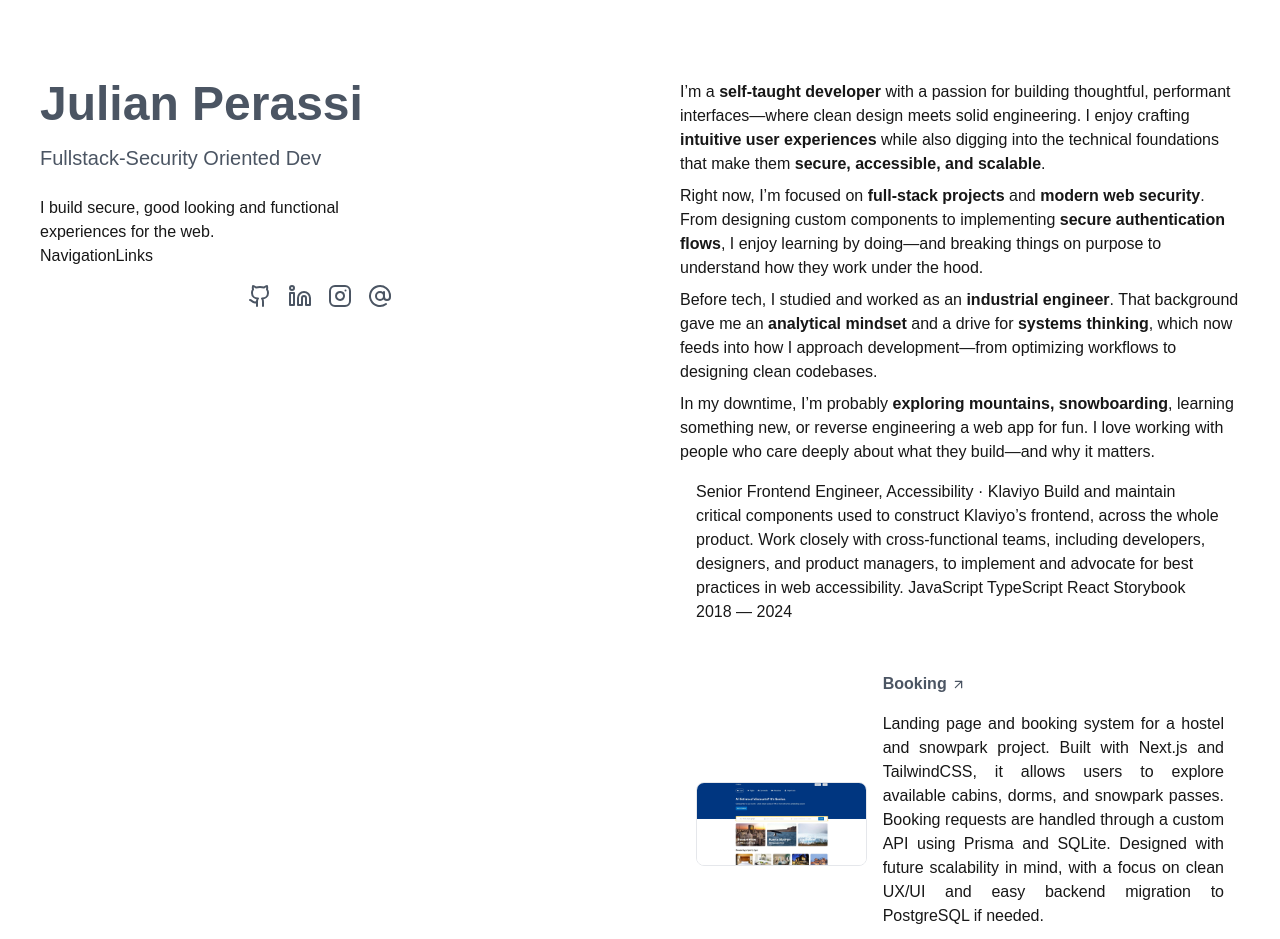
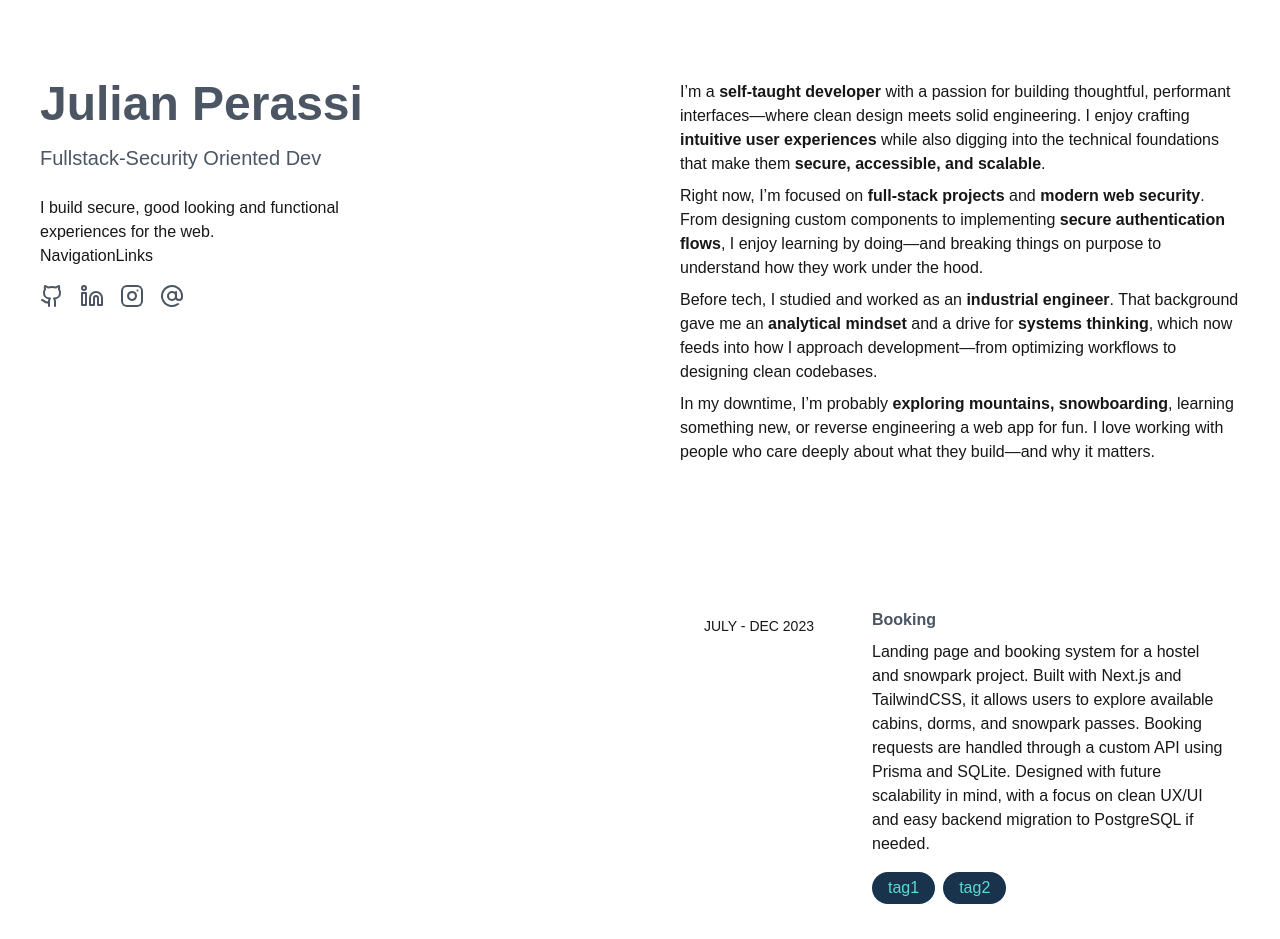
Before and after one commit to perassijulian/portfolio, a Next.js app: page / in a window 1280 px wide. Shown: the top 939 px of the page. Built offline with nearby package versions, Linux system fonts and the light colour scheme.

Commit message:
Experience component

```diff
--- a/components/ContactLinks.tsx
+++ b/components/ContactLinks.tsx
@@ -2,7 +2,7 @@ import { AtSign, Github, Instagram, Linkedin } from "lucide-react";
 
 export default function ContactLinks() {
   return (
-    <div className="flex items-center justify-center gap-4 mt-4">
+    <div className="flex items-center gap-4 mt-4">
       <a
         href="https://github.com/perassijulian"
         target="_blank"
--- a/components/ExperienceSection.tsx
+++ b/components/ExperienceSection.tsx
@@ -1,16 +1,35 @@
 import Card from "./UI/Card";
+import { Experience } from "./UI/Experience";
 
 export default function ExperienceSection() {
+  const experienceData = [
+    {
+      id: 0,
+      title: "Booking",
+      desc: "Landing page and booking system for a hostel and snowpark project. Built with Next.js and TailwindCSS, it allows users to explore available cabins, dorms, and snowpark passes. Booking requests are handled through a custom API using Prisma and SQLite. Designed with future scalability in mind, with a focus on clean UX/UI and easy backend migration to PostgreSQL if needed.",
+      period: "JULY - DEC 2023",
+      tags: ["tag1", "tag2"],
+    },
+    {
+      id: 1,
+      title: "Proof of Product",
+      desc: "Winner of Polygon 2nd prize, Ceramic 1st prize and Tableland Pool Prize in ETHOnline hackaton. Commerce is a massive part of our online identity, but currently, there is no standard for representing real-world products on blockchain applications. Proof of Product (POP) is a new, open standard for Web3 commerce — authentic, composable, and verifiable product identity.",
+      period: "JULY - DEC 2023",
+      tags: ["tag1", "tag2", "tag3"],
+    },
+  ];
+
   return (
-    <div>
-      <Card>
-        Senior Frontend Engineer, Accessibility · Klaviyo Build and maintain
-        critical components used to construct Klaviyo’s frontend, across the
-        whole product. Work closely with cross-functional teams, including
-        developers, designers, and product managers, to implement and advocate
-        for best practices in web accessibility. JavaScript TypeScript React
-        Storybook 2018 — 2024
-      </Card>
+    <div className="mt-32">
+      {experienceData.map((exp) => (
+        <Experience
+          id={exp.id}
+          title={exp.title}
+          desc={exp.desc}
+          period={exp.period}
+          tags={exp.tags}
+        />
+      ))}
     </div>
   );
 }
--- /dev/null
+++ b/components/UI/Experience.tsx
@@ -0,0 +1,31 @@
+import Card from "./Card";
+import Pill from "./Pill";
+
+interface ExperienceProps {
+  id: number;
+  title: string;
+  desc: string;
+  period: string;
+  tags: string[];
+}
+
+export function Experience({ id, title, desc, period, tags }: ExperienceProps) {
+  return (
+    <Card>
+      <div className="flex">
+        <div className="w-1/3 text-sm p-2">{period}</div>
+        <div className="w-2/3">
+          <h1 className="text-foreground-secondary font-bold group-hover:text-accent transition-colors duration-300">
+            {title}
+          </h1>
+          <p className="mt-2">{desc}</p>
+          <div className="flex gap-2 mt-4">
+            {tags.map((t, i) => (
+              <Pill key={`${id}-${i}`}>{t}</Pill>
+            ))}
+          </div>
+        </div>
+      </div>
+    </Card>
+  );
+}
```
